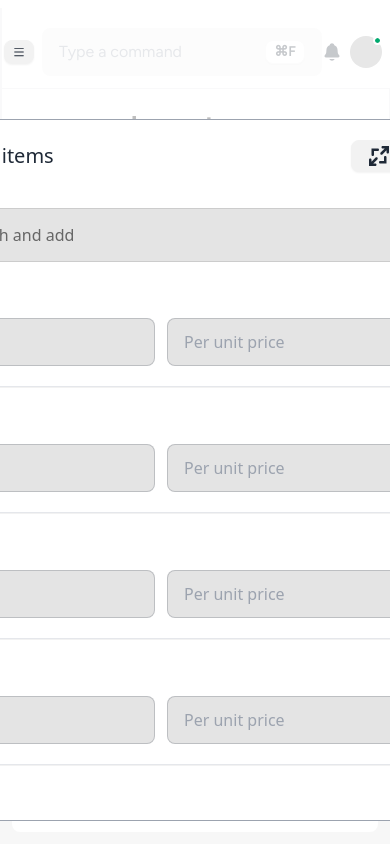
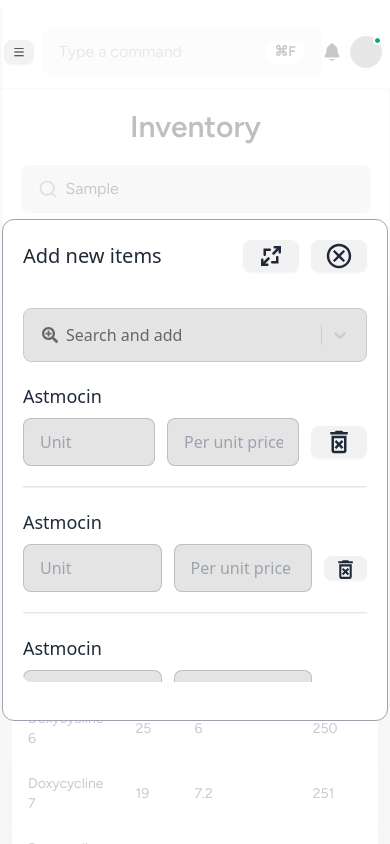
Before and after one commit to A1-mamun/Medical-Store, a React (Vite) app: page /inventory in a window 390 px wide. Both pictures are taken after typing "Sample" into the empty fields and a click on the button "Add New Items". Shown: the top 844 px of the page. Built offline with nearby package versions, Linux system fonts and the light colour scheme; grey boxes are pictures that could not be loaded.

Commit message:
add item modal responsive

```diff
--- a/src/Pages/Billing/Billing.jsx
+++ b/src/Pages/Billing/Billing.jsx
@@ -31,7 +31,7 @@ const Billing = () => {
   };
   return (
     // bills table area
-    <div className="w-full h-[calc(100vh-88px)] bg-[#DDDDDD] p-3 md:p-5 lg:p-7">
+    <div className="w-full h-[calc(100vh+320px)] lg:h-[calc(100vh-88px)] bg-[#DDDDDD] p-3 md:p-5 lg:p-7">
       <Helmet>
         <title>Medical Store | Billing</title>
       </Helmet>
@@ -52,7 +52,8 @@ const Billing = () => {
             Export Report
           </button>
         </div>
-        <div className="overflow-x-auto bg-white rounded-lg md:h-[calc(100%-250px)] lg:h-[calc(100%-180px)]">
+
+        <div className="overflow-x-auto bg-white rounded-lg h-[calc(100%-262px)] md:h-[calc(100%-250px)] lg:h-[calc(100%-180px)]">
           {/* bill search area */}
           <table className="table">
             {/* head */}
--- a/src/Pages/Inventory/Inventory.jsx
+++ b/src/Pages/Inventory/Inventory.jsx
@@ -139,7 +139,7 @@ const Inventory = () => {
       </div>
 
       {/* inventory table */}
-      <div className="w-full h-[calc(100vh-303px)] md:h-[calc(100vh-248px)] lg:h-[calc(100vh-176px)] bg-[#DDDDDD] p-3 md:p-5 lg:p-7">
+      <div className="w-full h-screen lg:h-[calc(100vh-176px)] bg-[#DDDDDD] p-3 md:p-5 lg:p-7">
         <div className="bg-white rounded-lg h-full">
           <div className="overflow-x-auto bg-white rounded-lg h-[calc(100%-70px)] md:h-[calc(100%-90px)] lg:h-[calc(100%-100px)]">
             <table className="table">
@@ -209,9 +209,9 @@ const Inventory = () => {
       <Modal
         isOpen={isOpen}
         onRequestClose={closeModal}
-        className="absolute top-1/2 left-1/2 transform -translate-x-1/2 -translate-y-1/2 border border-gray-400 rounded-xl mt-12 md:mt-0 bg-white"
+        className="absolute top-1/2 left-1/2 transform -translate-x-1/2 -translate-y-1/2 border border-gray-400 rounded-xl mt-12 md:mt-0 bg-white "
       >
-        <div className="w-[600px] h-[700px] p-5">
+        <div className="w-96 h-[500px] md:w-[600px] md:h-[700px] p-5">
           <div className="flex justify-between items-center mb-9">
             <h3 className="text-xl font-medium">Add new items</h3>
             <div className="flex gap-3">
@@ -273,8 +273,8 @@ const Inventory = () => {
                         placeholder="Per unit price"
                         className="input input-bordered w-full max-w-xs bg-[#E4E4E4]"
                       />
-                      <button className="btn btn-sm">
-                        <MdOutlineDeleteForever size={30} />
+                      <button className="btn btn-xs md:btn-sm">
+                        <MdOutlineDeleteForever size={25} />
                       </button>
                     </div>
                   </div>
@@ -293,8 +293,8 @@ const Inventory = () => {
                         placeholder="Per unit price"
                         className="input input-bordered w-full max-w-xs bg-[#E4E4E4]"
                       />
-                      <button className="btn btn-sm">
-                        <MdOutlineDeleteForever size={30} />
+                      <button className="btn btn-xs md:btn-sm">
+                        <MdOutlineDeleteForever size={25} />
                       </button>
                     </div>
                   </div>
@@ -313,8 +313,8 @@ const Inventory = () => {
                         placeholder="Per unit price"
                         className="input input-bordered w-full max-w-xs bg-[#E4E4E4]"
                       />
-                      <button className="btn btn-sm">
-                        <MdOutlineDeleteForever size={30} />
+                      <button className="btn btn-xs md:btn-sm ">
+                        <MdOutlineDeleteForever size={25} />
                       </button>
                     </div>
                   </div>
@@ -333,8 +333,8 @@ const Inventory = () => {
                         placeholder="Per unit price"
                         className="input input-bordered w-full max-w-xs bg-[#E4E4E4]"
                       />
-                      <button className="btn btn-sm">
-                        <MdOutlineDeleteForever size={30} />
+                      <button className="btn btn-xs md:btn-sm">
+                        <MdOutlineDeleteForever size={25} />
                       </button>
                     </div>
                   </div>
@@ -353,8 +353,8 @@ const Inventory = () => {
                         placeholder="Per unit price"
                         className="input input-bordered w-full max-w-xs bg-[#E4E4E4]"
                       />
-                      <button className="btn btn-sm">
-                        <MdOutlineDeleteForever size={30} />
+                      <button className="btn btn-xs md:btn-sm">
+                        <MdOutlineDeleteForever size={25} />
                       </button>
                     </div>
                   </div>
@@ -373,8 +373,8 @@ const Inventory = () => {
                         placeholder="Per unit price"
                         className="input input-bordered w-full max-w-xs bg-[#E4E4E4]"
                       />
-                      <button className="btn btn-sm">
-                        <MdOutlineDeleteForever size={30} />
+                      <button className="btn btn-xs md:btn-sm">
+                        <MdOutlineDeleteForever size={25} />
                       </button>
                     </div>
                   </div>
```
